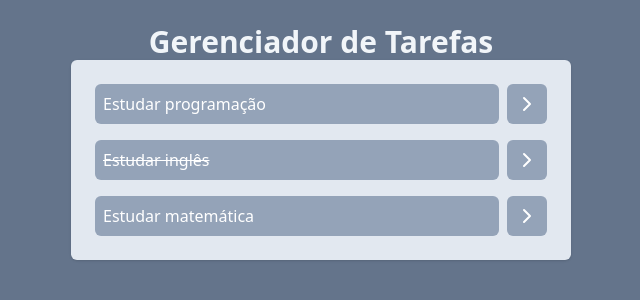
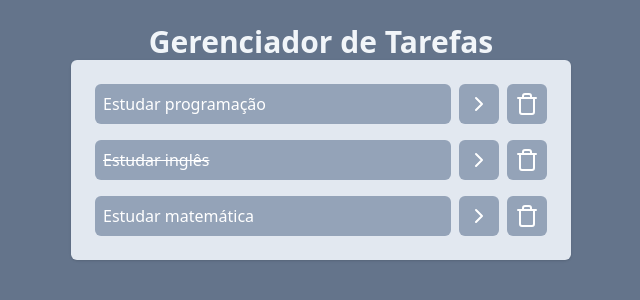
Before and after one commit to Julianagagliano7/react-lab, a React (Vite) app: page / in a window 1280 px wide. Shown: the top 300 px of the page, without its empty margins (319-959 px from the left). Built offline with nearby package versions, Linux system fonts and the light colour scheme.

Commit message:
feat: delete task

```diff
--- a/src/App.jsx
+++ b/src/App.jsx
@@ -38,11 +38,16 @@
     setTasks(newTasks);
   }
 
+  function onDeleteTaskClick(taskId) {
+    const newTasks = tasks.filter(task => task.id != taskId);
+    setTasks(newTasks);
+  }
+
   return (
     <div className="w-screen h-screen bg-slate-500 flex justify-center p-6">
       <div className="w-[500px]">
         <h1 className="text-3xl text-slate-100 font-bold text-center">Gerenciador de Tarefas</h1>
-        <Tasks tasks={tasks} onTaskClick={onTaskClick} />
+        <Tasks tasks={tasks} onTaskClick={onTaskClick} onDeleteTaskClick={onDeleteTaskClick} />
         <AddTasks />
       </div>
     </div>
--- a/src/components/Tasks.jsx
+++ b/src/components/Tasks.jsx
@@ -1,4 +1,4 @@
-import { ChevronRightIcon } from "lucide-react";
+import { ChevronRightIcon, TrashIcon } from "lucide-react";
 
 function Tasks(props) {
     return (
@@ -13,6 +13,9 @@
                     <button className="bg-slate-400 p-2 rounded-md text-white">
                         <ChevronRightIcon />
                     </button>
+                    <button onClick={() => props.onDeleteTaskClick(task.id)} className="bg-slate-400 p-2 rounded-md text-white">
+                        <TrashIcon />
+                    </button>
                 </li>
             ))}
         </ul>
```
